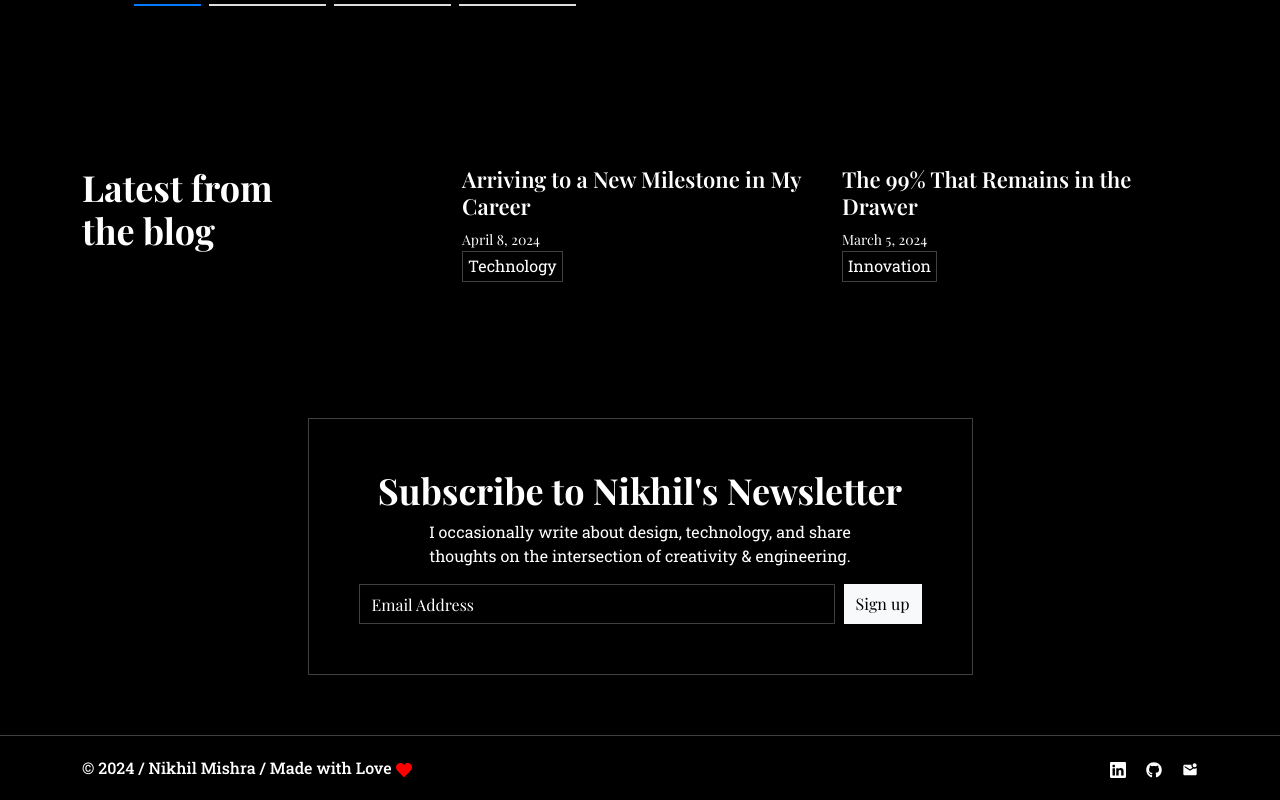
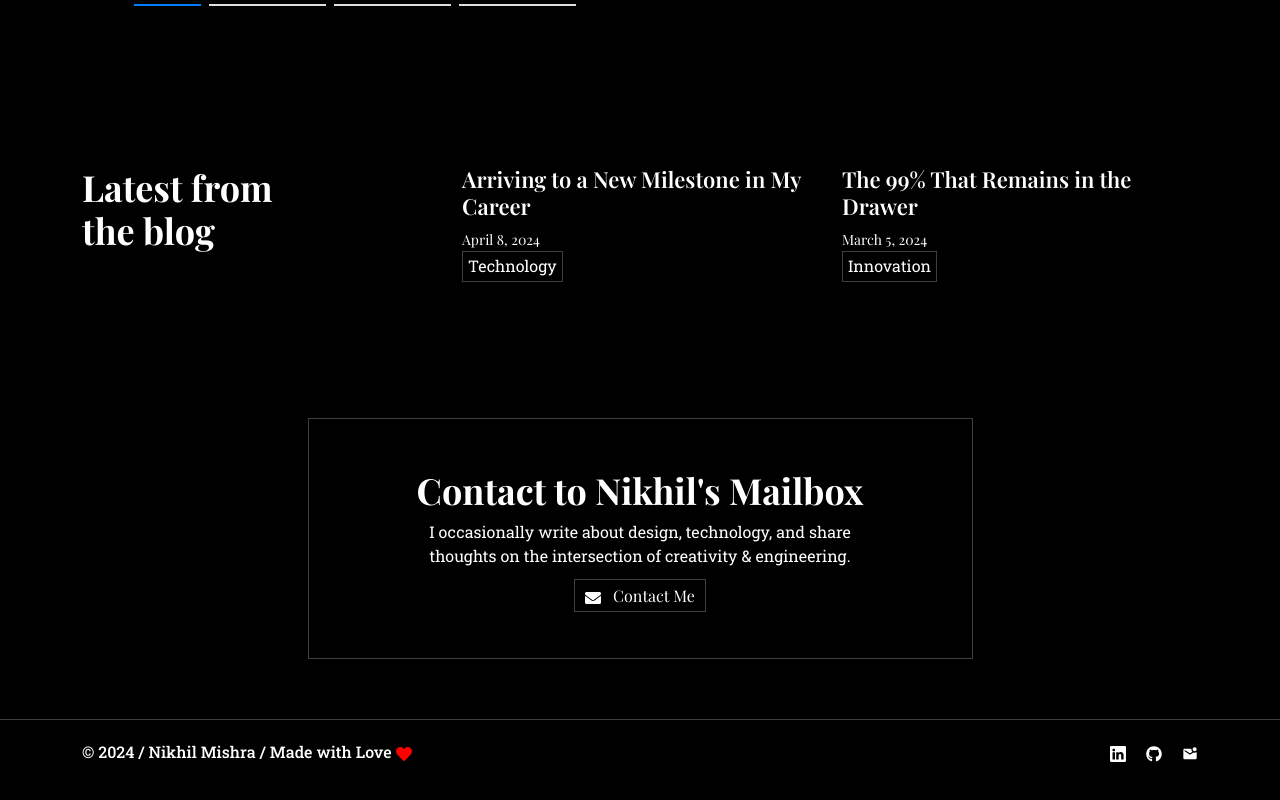
Before and after one commit to nikhil7476/nikhil-mishra-card, a Next.js app: page /home in a window 1280 px wide. Shown: the part 844-1644 px from the top of the page. Built offline with nearby package versions, Linux system fonts and the light colour scheme; a web font is replaced by a local one.

Commit message:
modified:   src/pages/home.js 	modified:   src/styles/Home.module.css

```diff
--- a/src/pages/home.js
+++ b/src/pages/home.js
@@ -1,8 +1,9 @@
 import Link from "next/link";
 import Image from "next/image";
 import Head from "next/head";
-import { Col, Container, Row, Form, Button, InputGroup } from "react-bootstrap";
+import { Col, Container, Row } from "react-bootstrap";
 import { FaArrowRightFromBracket } from "react-icons/fa6";
+import { FaEnvelope } from "react-icons/fa";
 import { IoIosArrowForward } from "react-icons/io";
 import styles from "@/styles/Home.module.css";
 import ImageSlider from "@/components/ImageSlider";
@@ -102,30 +103,18 @@ export default function Home() {
         <Container>
           <Row className="justify-content-center">
             <Col className={`col-md-7 ${styles.news}`}>
-              <h2>{"Subscribe to Nikhil's Newsletter"}</h2>
+              <h2>{"Contact to Nikhil's Mailbox"}</h2>
               <p>
                 I occasionally write about design, technology, and share
                 <br />
                 thoughts on the intersection of creativity & engineering.
               </p>
-              <Form className={styles.signupForm}>
-                <InputGroup>
-                  <Form.Control
-                    type="email"
-                    placeholder="Email Address"
-                    aria-label="Email"
-                    className={styles.emailInput}
-                    required
-                  />
-                  <Button
-                    variant="light"
-                    type="submit"
-                    className={styles.signupButton}
-                  >
-                    Sign up
-                  </Button>
-                </InputGroup>
-              </Form>
+              <Link
+                className={styles.heroButton}
+                href="mailto:nikhil9027917476@gmail.com"
+              >
+                <FaEnvelope className="me-2" /> Contact Me
+              </Link>
             </Col>
           </Row>
         </Container>
--- a/src/styles/Home.module.css
+++ b/src/styles/Home.module.css
@@ -84,35 +84,12 @@
   font-weight: 700;
 }
 
-.signupForm {
-  display: flex;
-  justify-content: center;
-  gap: 20px;
-}
-
-.emailInput,
-.emailInput:active,
-.emailInput:focus {
-  color: #fff !important;
-  box-shadow: none !important;
-  border-color: #3f3f3f !important;
-  background-color: transparent !important;
-  border-radius: 0 !important;
-}
-
-.emailInput {
-  margin-right: 10px;
-  height: 40px;
-}
-
-.emailInput::placeholder {
-  color: #fff !important;
-}
-
-.signupButton {
-  border-radius: 0 !important;
-  border: none !important;
-  height: 40px;
+.heroButton {
+  margin: 0.5rem;
+  padding: 5px 10px;
+  font-size: 1rem;
+  border: 1px solid #3f3f3f;
+  box-shadow: inset 0 0 #0000;
 }
 
 @media screen and (max-width: 520px) {
```
